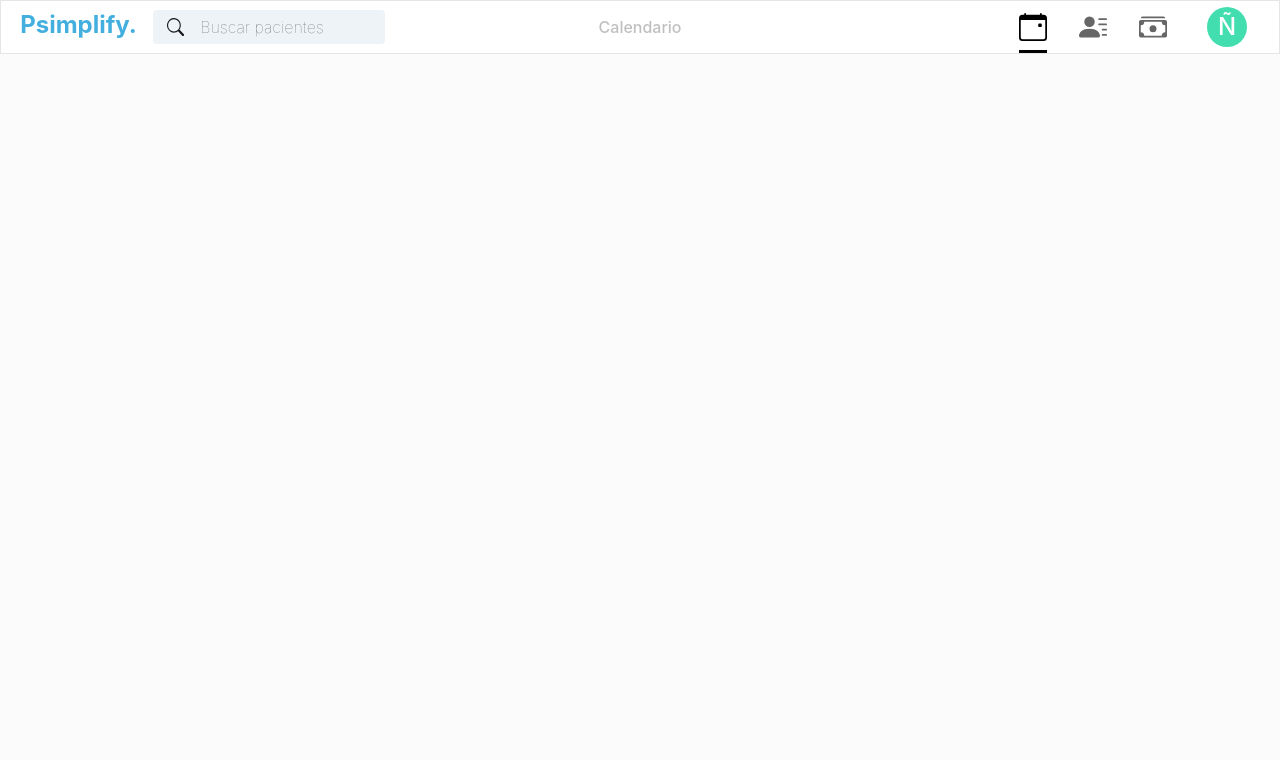
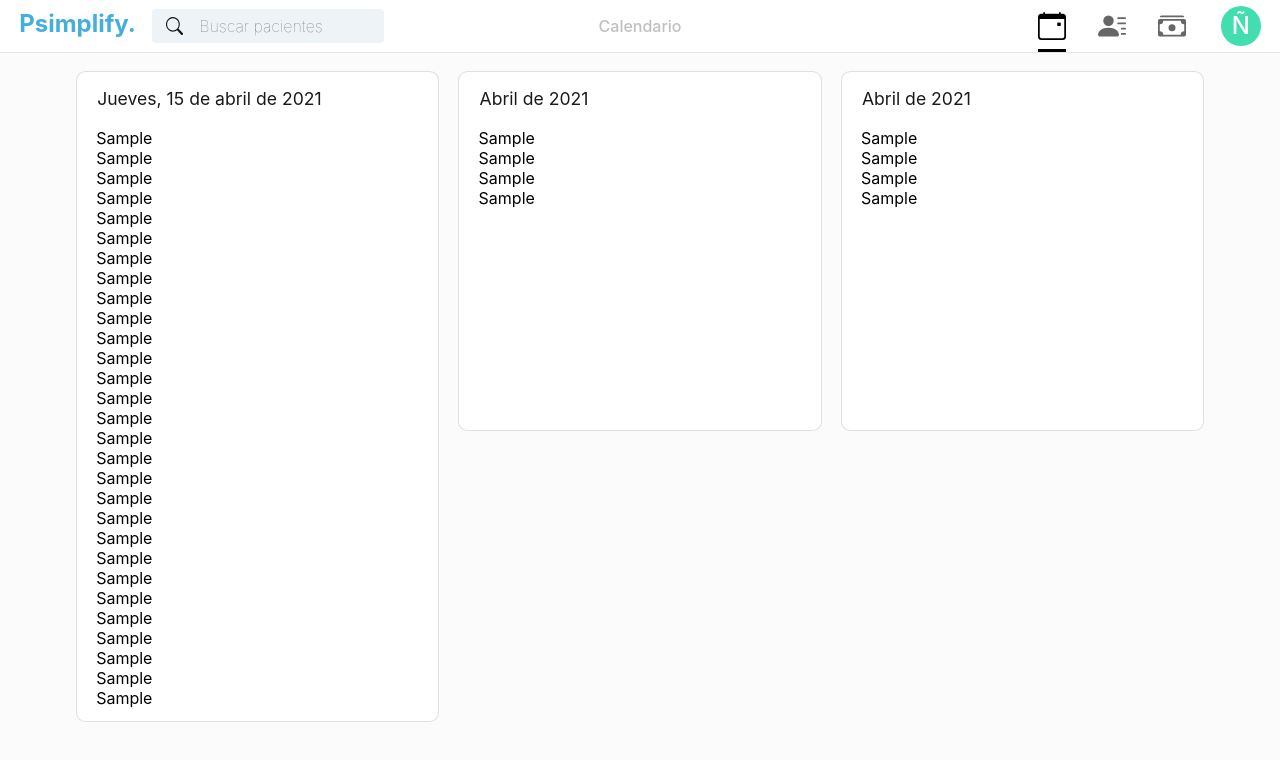
Before and after one commit to fbgoode/psimplify-f, a Next.js app: page /appointments in a window 1280 px wide. Shown: the top 760 px of the page. Built offline with nearby package versions, Linux system fonts and the light colour scheme; what @aws-amplify/api, @aws-amplify/auth would draw is missing.

Commit message:
Made global styles for card design.

```diff
--- a/components/Avatar/styles.module.css
+++ b/components/Avatar/styles.module.css
@@ -36,15 +36,8 @@
 
 .Avatar {
     cursor:pointer;
-    padding: 0.4rem 0.8rem;
     display: inline-flex;
     justify-content: center;
     align-items: center;
     flex-direction: row;
 }
-
-@media (max-width:575px) {
-    .Avatar {
-        padding:0;
-    }
-}
--- a/components/Header/styles.module.css
+++ b/components/Header/styles.module.css
@@ -60,6 +60,7 @@
   display: flex;
   align-items: center;
   height: 100%;
+  margin-right:.5rem;
 }
 
 .right{
@@ -76,8 +77,9 @@
 }
 
 .header {
-  border: 1px solid #E5E5E5;
+  outline: 1px solid #E5E5E5;
   padding: 0 1.2em;
+  z-index: 9;
 }
 
 @media (max-width:1199px) {
--- a/pages/appointments/index.jsx
+++ b/pages/appointments/index.jsx
@@ -16,8 +16,59 @@ const Register = (props) => {
       <Header title="Calendario"></Header>
       <Loading visible={loading}></Loading>
       <div className="pageContainer">
-        <div className="content">
-
+        <div className="content content-3">
+            <div className="card card-1" style={{minHeight:"39rem"}}>
+              <div className="card-header">Jueves, 15 de abril de 2021</div>
+              <div className="card-content">
+                <div>Sample</div>
+                <div>Sample</div>
+                <div>Sample</div>
+                <div>Sample</div>
+                <div>Sample</div>
+                <div>Sample</div>
+                <div>Sample</div>
+                <div>Sample</div>
+                <div>Sample</div>
+                <div>Sample</div>
+                <div>Sample</div>
+                <div>Sample</div>
+                <div>Sample</div>
+                <div>Sample</div>
+                <div>Sample</div>
+                <div>Sample</div>
+                <div>Sample</div>
+                <div>Sample</div>
+                <div>Sample</div>
+                <div>Sample</div>
+                <div>Sample</div>
+                <div>Sample</div>
+                <div>Sample</div>
+                <div>Sample</div>
+                <div>Sample</div>
+                <div>Sample</div>
+                <div>Sample</div>
+                <div>Sample</div>
+                <div>Sample</div>
+              </div>
+            </div>
+            <div className="card card-1" style={{minHeight:"22.5rem"}}>
+              <div className="card-header">Abril de 2021</div>
+              <div className="card-content">
+                <div>Sample</div>
+                <div>Sample</div>
+                <div>Sample</div>
+                <div>Sample</div>
+              </div>
+            </div>
+            <div className="card card-1" style={{minHeight:"22.5rem"}}>
+              <div className="card-header">Abril de 2021</div>
+              <div className="card-content">
+                <div>Sample</div>
+                <div>Sample</div>
+                <div>Sample</div>
+                <div>Sample</div>
+              </div>
+            </div>
         </div>
       </div>
       <Footer/>
--- a/styles/globals.css
+++ b/styles/globals.css
@@ -28,11 +28,12 @@ header, footer {
 }
 
 .pageContainer {
+  overflow-y: auto;
   position: relative;
   flex: 1 1 auto;
   display: flex;
   justify-content: center;
-  align-items: center;
+  align-items: flex-start;
   background-color: #FBFBFB;
 }
 
@@ -41,7 +42,81 @@ header, footer {
   justify-content: space-between;
   align-items: flex-start;
   max-width: 100%;
-  width:64em;
+  width:72.9rem;
   box-sizing: border-box;
-  padding:1em;
+  padding: 1.2rem 1.2rem 0 1.2rem;
+  flex-wrap: wrap;
+  /* max-height: calc(100vh - 3.3rem); */
 }
+
+.card {
+  max-width: 100%;
+  background-color: #FFF;
+  border: 1px solid rgba(0,0,0,.12);
+  padding: .6rem .6rem .8rem .6rem;
+  display: flex;
+  flex-direction: column;
+  border-radius: .6rem;
+  max-height: calc(100vh - 6.3rem);
+  margin-bottom: 1.2rem;
+}
+
+.card.card-1 {
+  width: 22.7rem;
+}
+
+.card.card-2 {
+  width: 46.6rem;
+}
+
+@media (max-width:1165px) {
+  .content-3 {
+    width: 49rem;
+  }
+}
+
+@media (max-width:784px) {
+  .content, .card {
+    max-height:none;
+  }
+  .card.card-1, .card.card-2 {
+    width:100%;
+    margin-bottom: .7rem;
+  }
+  .content {
+    padding: .7rem .7rem 0 .7rem;
+  }
+}
+
+.card-header {
+  padding: 0 .6em;
+  flex: 0 1 auto;
+  display: flex;
+  align-items: center;
+  justify-content: space-between;
+  min-height: 2.1rem;
+  margin-bottom: .6rem;
+  font-size: 1.1rem;
+  color: rgba(0,0,0,.9);
+}
+
+.card-content {
+  margin-top: .2rem;
+  padding: 0 .6em;
+  flex: 1 1 auto;
+  overflow-y: auto;
+}
+
+.card-content::-webkit-scrollbar {
+  width: .55rem;
+}
+
+.card-content::-webkit-scrollbar-track {
+  background-color: #E8E8E8;
+  border-radius: 2rem;
+}
+
+.card-content::-webkit-scrollbar-thumb {
+  background-color: #CCC;
+  border-radius: 2rem;
+}
```
Also changed, not shown: components/Card/index.jsx (added, +11 -0 lines), components/Card/styles.module.css (added).
